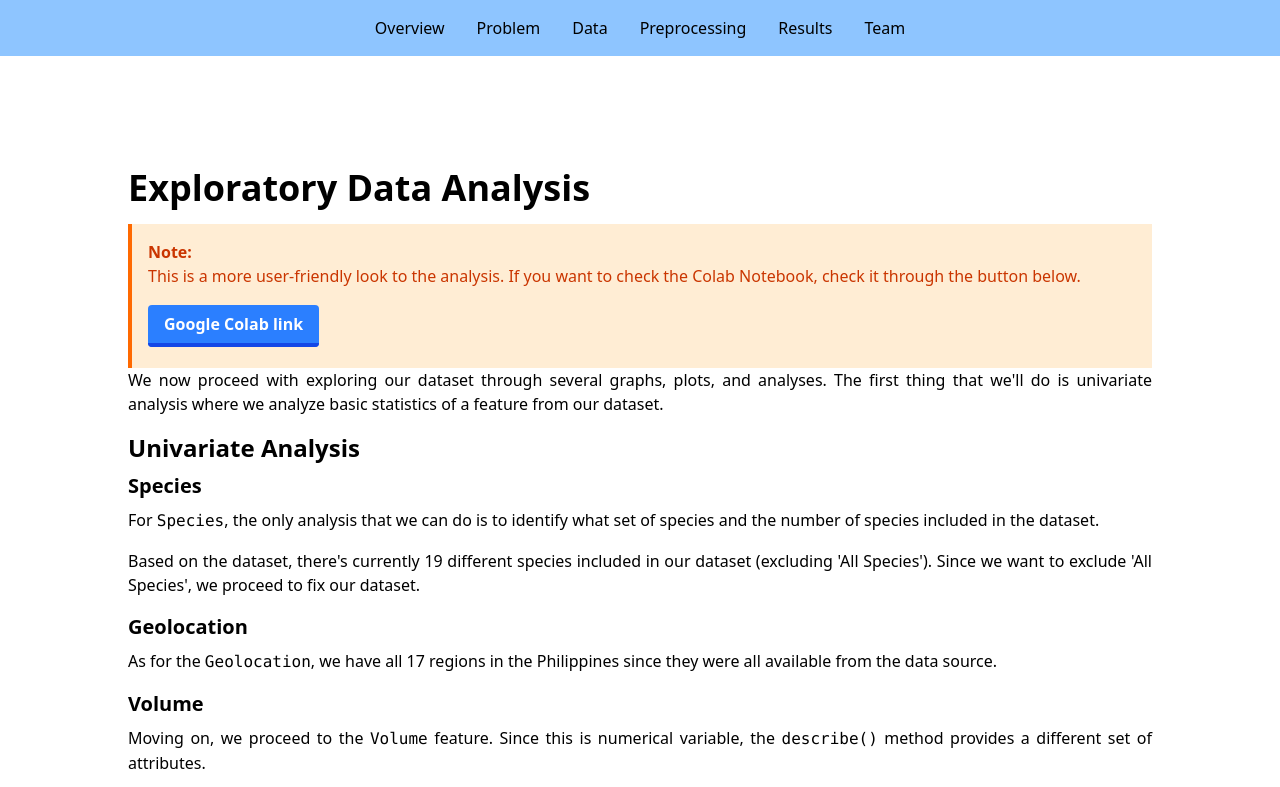
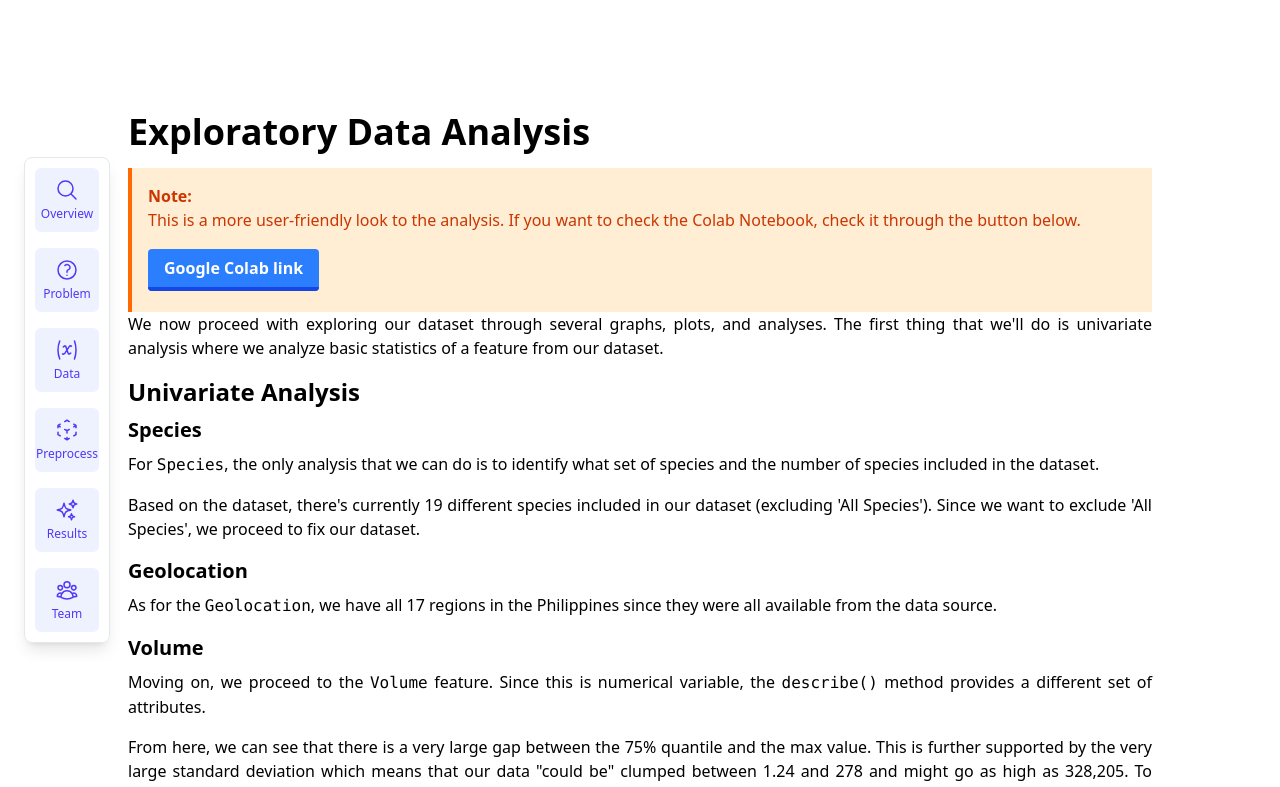
Before and after one commit to jcfrongoso/cs132-final-project, a SvelteKit app: page /exploratory-data-analysis in a window 1280 px wide. Shown: the top 787 px of the page. Built offline with nearby package versions, Linux system fonts and the light colour scheme.

Commit message:
feat: make better navbar

```diff
--- a/src/routes/Header.svelte
+++ b/src/routes/Header.svelte
@@ -1,4 +1,6 @@
 <script>
+// @ts-nocheck
+
     import { base } from '$app/paths';
     const nav_items = [
         "Overview",
@@ -8,10 +10,24 @@
         "Results",
         "Team",
     ]
+    const icons = {
+        // Hero Icon - Magnifying Glass
+        "Overview": '<path d="m21 21-5.197-5.197m0 0A7.5 7.5 0 1 0 5.196 5.196a7.5 7.5 0 0 0 10.607 10.607Z" stroke-linecap="round" stroke-linejoin="round"></path>',
+        // Hero Icon - Question Mark
+        "Problem": '<path d="M9.879 7.519c1.171-1.025 3.071-1.025 4.242 0 1.172 1.025 1.172 2.687 0 3.712-.203.179-.43.326-.67.442-.745.361-1.45.999-1.45 1.827v.75M21 12a9 9 0 1 1-18 0 9 9 0 0 1 18 0Zm-9 5.25h.008v.008H12v-.008Z" stroke-linecap="round" stroke-linejoin="round"></path>',
+        // Hero Icon - Variable
+        "Data": '<path d="M4.745 3A23.933 23.933 0 0 0 3 12c0 3.183.62 6.22 1.745 9M19.5 3c.967 2.78 1.5 5.817 1.5 9s-.533 6.22-1.5 9M8.25 8.885l1.444-.89a.75.75 0 0 1 1.105.402l2.402 7.206a.75.75 0 0 0 1.104.401l1.445-.889m-8.25.75.213.09a1.687 1.687 0 0 0 2.062-.617l4.45-6.676a1.688 1.688 0 0 1 2.062-.618l.213.09" stroke-linecap="round" stroke-linejoin="round"></path>',
+        // Hero Icon - CubeTransparent
+        "Preprocessing": '<path d="m21 7.5-2.25-1.313M21 7.5v2.25m0-2.25-2.25 1.313M3 7.5l2.25-1.313M3 7.5l2.25 1.313M3 7.5v2.25m9 3 2.25-1.313M12 12.75l-2.25-1.313M12 12.75V15m0 6.75 2.25-1.313M12 21.75V19.5m0 2.25-2.25-1.313m0-16.875L12 2.25l2.25 1.313M21 14.25v2.25l-2.25 1.313m-13.5 0L3 16.5v-2.25" stroke-linecap="round" stroke-linejoin="round"></path>',
+        // Hero Icon - Sparkles
+        "Results": '<path d="M9.813 15.904 9 18.75l-.813-2.846a4.5 4.5 0 0 0-3.09-3.09L2.25 12l2.846-.813a4.5 4.5 0 0 0 3.09-3.09L9 5.25l.813 2.846a4.5 4.5 0 0 0 3.09 3.09L15.75 12l-2.846.813a4.5 4.5 0 0 0-3.09 3.09ZM18.259 8.715 18 9.75l-.259-1.035a3.375 3.375 0 0 0-2.455-2.456L14.25 6l1.036-.259a3.375 3.375 0 0 0 2.455-2.456L18 2.25l.259 1.035a3.375 3.375 0 0 0 2.456 2.456L21.75 6l-1.035.259a3.375 3.375 0 0 0-2.456 2.456ZM16.894 20.567 16.5 21.75l-.394-1.183a2.25 2.25 0 0 0-1.423-1.423L13.5 18.75l1.183-.394a2.25 2.25 0 0 0 1.423-1.423l.394-1.183.394 1.183a2.25 2.25 0 0 0 1.423 1.423l1.183.394-1.183.394a2.25 2.25 0 0 0-1.423 1.423Z" stroke-linecap="round" stroke-linejoin="round"></path>',
+        // Hero Icon - User Group
+        "Team": '<path d="M18 18.72a9.094 9.094 0 0 0 3.741-.479 3 3 0 0 0-4.682-2.72m.94 3.198.001.031c0 .225-.012.447-.037.666A11.944 11.944 0 0 1 12 21c-2.17 0-4.207-.576-5.963-1.584A6.062 6.062 0 0 1 6 18.719m12 0a5.971 5.971 0 0 0-.941-3.197m0 0A5.995 5.995 0 0 0 12 12.75a5.995 5.995 0 0 0-5.058 2.772m0 0a3 3 0 0 0-4.681 2.72 8.986 8.986 0 0 0 3.74.477m.94-3.197a5.971 5.971 0 0 0-.94 3.197M15 6.75a3 3 0 1 1-6 0 3 3 0 0 1 6 0Zm6 3a2.25 2.25 0 1 1-4.5 0 2.25 2.25 0 0 1 4.5 0Zm-13.5 0a2.25 2.25 0 1 1-4.5 0 2.25 2.25 0 0 1 4.5 0Z" stroke-linecap="round" stroke-linejoin="round"></path>',
+    }
 </script>
 
 <header class="sticky top-0 bg-blue-300">
-    <nav>
+    <!-- <nav>
         <ul class="flex justify-center">
             {#each nav_items as item}
             <li>
@@ -19,5 +35,18 @@
             </li>
             {/each}
         </ul>
+    </nav> -->
+
+    <nav class="z-20 flex shrink-0 grow-0 justify-around gap-4 border-t border-gray-200 bg-white/50 p-2.5 shadow-lg backdrop-blur-lg dark:border-slate-600/60 dark:bg-slate-800/50 fixed top-2/4 -translate-y-2/4 left-6 min-h-[auto] min-w-[64px] flex-col rounded-lg border"
+    >
+    {#each nav_items as item}
+    <a href="{base}/#{item}" class="flex aspect-square min-h-[32px] w-16 flex-col items-center justify-center gap-1 rounded-md p-1.5 bg-indigo-50 text-indigo-600 dark:bg-sky-900 dark:text-sky-50"
+    >
+        <svg data-slot="icon" aria-hidden="true" fill="none" stroke-width="1.5" stroke="currentColor" viewBox="0 0 24 24" class="w-6 h-6 shrink-0" xmlns="http://www.w3.org/2000/svg">
+            {@html icons[item.toString()]}
+        </svg>
+        <small class="text-center text-xs font-medium"> {item.substring(0,10)} </small>
+    </a>
+    {/each}
     </nav>
 </header>
```
